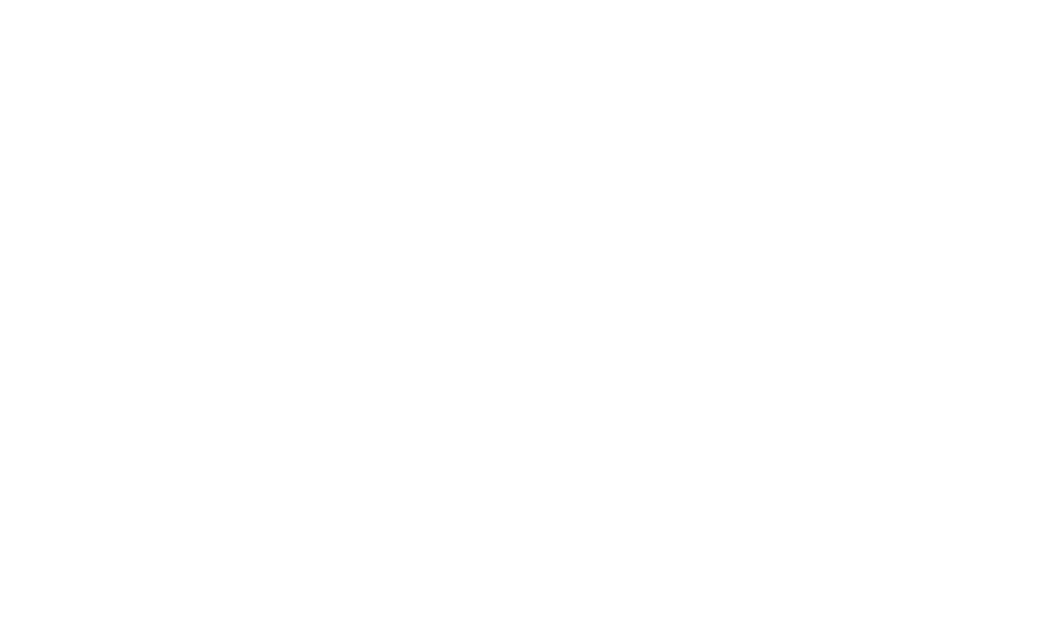
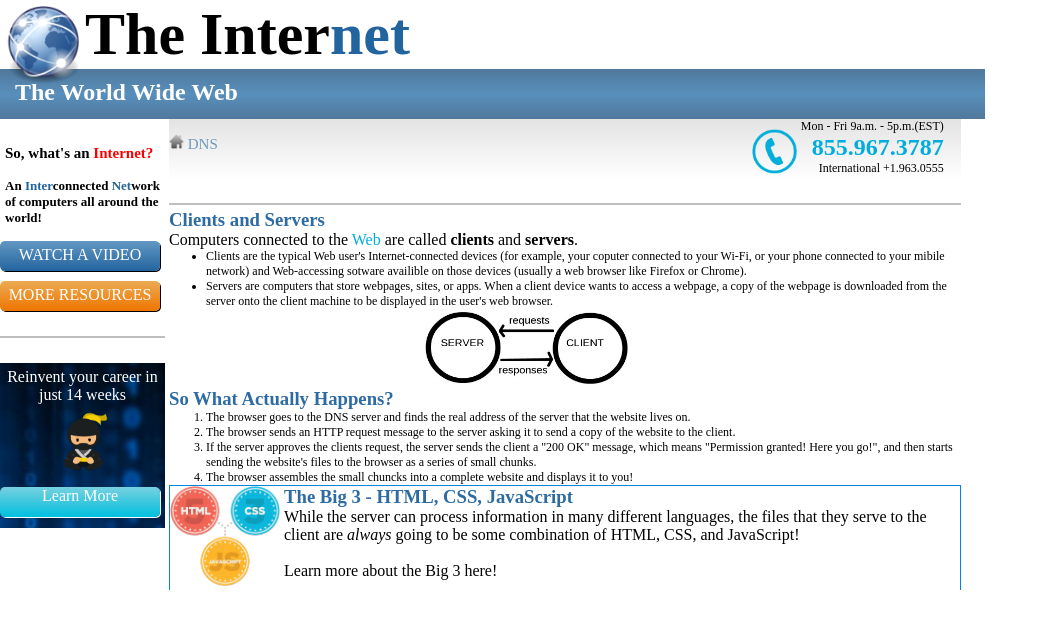
Before and after one commit to tmpickard/Internet_Assignment, a plain HTML site: page index.html in a window 1280 px wide. Shown: the whole page, without its empty margins (0-1048 px from the left). Drawn offline with Linux system fonts and the light colour scheme.

Commit message:
First drafts completed.

```diff
--- a/index.html
+++ b/index.html
@@ -5,6 +5,87 @@
 		<link rel="stylesheet" type="text/css" href="style.css">
 	</head>
 	<body>
-
+		<div id="wrapper">
+			<div id="header">
+				<img id="globe" src="globe.png" height="70px" width="70px">
+				<h1  class="title">The Inter<span style="color: #22649E">net</span></h1>
+				<h2 class="www">The World Wide Web</h2>
+			</div>
+			<div id="sidebar">
+				<div id="Description">
+					<div id="what">
+						<p style="font-size: 15px;"><b>So, what's an <span style="color: red">Internet?</span></b></p>
+						<br>
+						<p><b>An <span style="color: #22649E">Inter</span>connected <span style="color: #22649E">Net</span>work of computers all around the world!</b></p>
+					</div>
+					<div>
+						<div class="button" style="background: linear-gradient(#6298C3, #23649E);">
+							<p class="white">WATCH A VIDEO</p>
+						</div>
+						<div class="button" style="background: linear-gradient(#EBAB53, #EF7500);">
+							<p class="white">MORE RESOURCES</p>
+						</div>
+					</div>
+					<hr>
+				</div>
+				<div id="advertisement">
+					<div id="whitetext">
+						<p class="white">Reinvent your career in just 14 weeks</p>
+						<img src="ninja.png" style="z-index: 1" margin-left="60px" width="50px">
+					</div>
+					<div>
+						<p class="button" style="background: linear-gradient(#77D0DF, #00C0DF)">Learn More</p>
+					</div>
+				</div>
+			</div>
+			<div id="mainbody">
+				<div id="topline">
+					<div class="dns">
+						<img src="home.png" width="15px" height="15px">
+						<p style="display: inline-block;">DNS</p>
+					</div>
+					<div id="phone">
+						<img src="phone.png" width="45px" height="45px">
+					</div>
+					<div id=contact>
+						<p>Mon - Fri 9a.m. - 5p.m.(EST)</p>
+						<h1 style="color: #00ADDC">855.967.3787</h1>
+						<p>International +1.963.0555</p>
+					</div>
+					<hr style="margin-bottom: 0px">
+				</div>
+				<div id="clients">
+					<h3 class="paragraph-head"">Clients and Servers</h3>
+					<p>Computers connected to the <span style="color: #00ADDC"> Web</span> are called <b>clients</b> and <b>servers</b>.</p>
+					<ul class="list_margin">
+						<li>Clients are the typical Web user's Internet-connected devices (for example, your coputer connected to your Wi-Fi, or your phone connected to your mibile network) and Web-accessing sotware availible on those devices (usually a web browser like Firefox or Chrome).</li>
+						<li>Servers are computers that store webpages, sites, or apps.  When a client device wants to access a webpage, a copy of the webpage is downloaded from the server onto the client machine to be displayed in the user's web browser.</li>
+					</ul>
+				</div>
+				<div id="relation-image">
+					<img src="client_server.jpg" width="215px" height="75px" margin-left="175px">
+				</div>
+				<div id="what_happens">
+					<h3 class="paragraph-head"">So What Actually Happens?</h3>
+					<ol class="list_margin">
+						<li>The browser goes to the DNS server and finds the real address of the server that the website lives on.</li>
+						<li>The browser sends an HTTP request message to the server asking it to send a copy of the website to the client.</li>
+						<li>If the server approves the clients request, the server sends the client a "200 OK" message, which means "Permission granted! Here you go!", and then starts sending the website's files to the browser as a series of small chunks.</li>
+						<li>The browser assembles the small chuncks into a complete website and displays it to you!</li>
+					</ol>
+				</div>
+				<div id="big3">
+					<div id="closing-pic">
+						<img src="html.png" height="100px">
+					</div>
+					<div id="closing-text">
+						<h3 class="paragraph-head">The Big 3 - HTML, CSS, JavaScript</h3>
+						<p>While the server can process information in many different languages, the files that they serve to the client are <i>always</i> going to be some combination of HTML, CSS, and JavaScript!</p>
+						<br>
+						<p>Learn more about the Big 3 here!</p>
+					</div>
+				</div>
+			</div>
+		</div>
 	</body>
 </html>
--- a/style.css
+++ b/style.css
@@ -0,0 +1,150 @@
+*{
+ margin: 0px;
+ padding: 0px;
+}
+#wrapper{
+	background-color: white;
+	width: 970px;
+}
+#header{
+	display: inline-block;
+	height: 115px;
+}
+#globe{
+	height: 85px;
+	width: 85px;
+	z-index: 1;
+	position: absolute;
+}
+.title{
+	font-size: 60px;
+	margin-left: 85px;
+	display: inline-block;
+}
+.www{
+	background: linear-gradient(#50789b, #588fbc, #50789b);
+	width: 970px;
+	padding-left: 15px;
+	height: 30px;
+	padding-top: 10px;
+	padding-bottom: 10px;
+	color: white;
+}
+#sidebar{
+	margin-top: 5px;
+	height: 450px;
+	width: 165px;
+	padding-top: 0px;
+	background-color: white;
+	display: inline-block;
+	vertical-align: top;
+}
+#description{
+	height: 180px;
+	background: linear-gradient(#e3e3e3, white);
+}
+#what{
+	margin-top: 25px;
+	margin-left: 5px;
+	font-size: 13px;
+	margin-bottom: 15px;
+}
+.button{
+	margin-top: 10px;
+	border-radius: 5px;
+	height: 30px;
+	width: 160px;
+	box-shadow: 1px 1px;
+	border-color: #C0C0C0;
+	text-align: center;
+}
+#advertisement{
+	width: 165px;
+	height: 165px;
+	background-image: url("ad_background.png");
+	background-image: contain;
+	color: white;
+}
+#whitetext{
+	text-align: center;
+}
+#mainbody{
+	margin-top: 4px;
+	margin-left: 0px;
+	width: 790px;
+	height: 500px;
+	display: inline-block;
+	vertical-align: top;
+	background-color: white;
+}
+#topline{
+	height: 60px;
+	width: 792px;
+	background: linear-gradient(#e3e3e3, white);
+	padding-right: 0px;
+	display: inline-block;
+}
+.dns{
+	margin-top: 15px;
+	color: #7198BB;
+	font-size: 15px;
+	display: inline-block;
+	vertical-align: top;
+}
+#phone{
+	display: inline-block;
+	margin-top: 10px;
+	margin-left: 530px;
+}
+#contact{
+	vertical-align: top;
+	padding-right: 8px;
+	text-align: right;
+	font-size: 12px;
+	display: inline-block;
+}
+.contact-text{
+	font-size: 12px;
+	text-align: right;
+	display: inline-block;
+}
+.white{
+	padding-top: 5px;
+	color: white;
+}
+.list_margin{
+	margin-left: 37px;
+	font-size: 12px;
+}
+#relation-image{
+	margin-left: 250px;
+}
+#what_happens{
+
+}
+#big3{
+	width: 790px;
+	border: 1px #0085E0;
+	border-style: solid;
+	display: inline-block;
+	border-bottom: none;
+}
+.paragraph-head{
+	color: #2D6BA2
+}
+#closing-pic{
+	margin-top: 0px;
+	display: inline-block;
+	vertical-align: top;
+}
+#closing-text{
+	width: 670px;
+	display: inline-block;
+	vertical-align: top;
+}
+hr{
+	margin-top: 25px;
+	margin-bottom: 25px;
+	border: 1px solid grey;
+	opacity: 0.5;
+}
```
Also changed, not shown: reference/www-wordstream.png (added).
